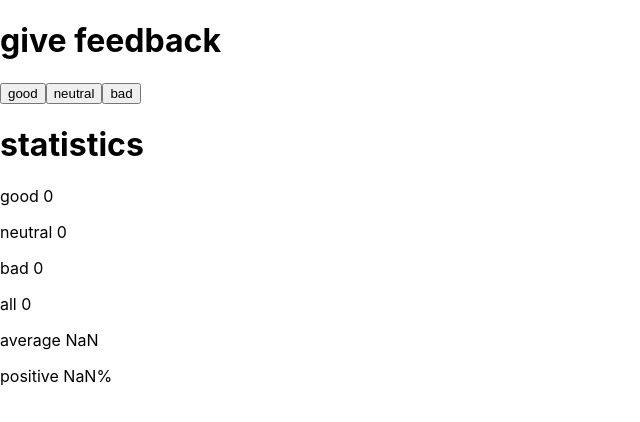
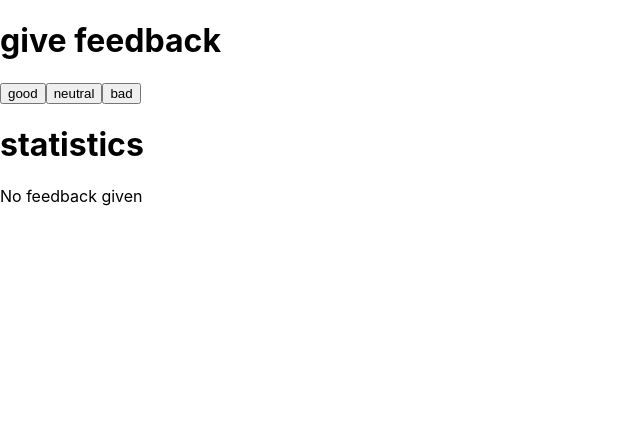
Before and after one commit to mmmz21/Full-Stack-Open-2021, a React (Create React App) app in the folder part1/unicafe/: page / in a window 1280 px wide. Shown: the top 422 px of the page, without its empty margins (0-640 px from the left). Built offline with nearby package versions, Linux system fonts and the light colour scheme.

Commit message:
1.9: unicafe step4

```diff
--- a/part1/unicafe/src/App.js
+++ b/part1/unicafe/src/App.js
@@ -12,6 +12,13 @@
   const handleBadClick = () => setBad(bad + 1)
 
   const Statistics = ({ good, neutral, bad }) => {
+    if (good + neutral + bad == 0) {
+      return (
+        <div>
+          <p> No feedback given </p>
+        </div>
+      )
+    }
     return (
       <div>
         <p> good {good} </p>
```
